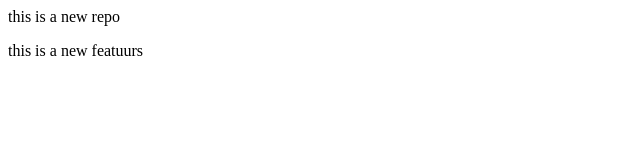
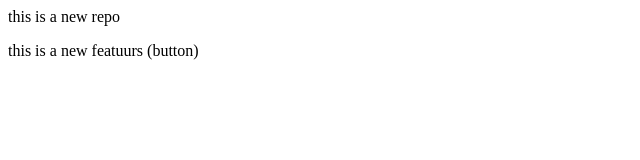
Before and after one commit to sk0066/localrepo, a plain HTML site: page index.html in a window 1280 px wide. Shown: the full height of the page, 0-640 px from the left. Drawn offline with Linux system fonts and the light colour scheme.

Commit message:
add button

```diff
--- a/index.html
+++ b/index.html
@@ -1,2 +1,2 @@
 <p>this is a new repo</p>
-<p>this is a new featuurs</p>
+<p>this is a new featuurs (button)</p>
```
